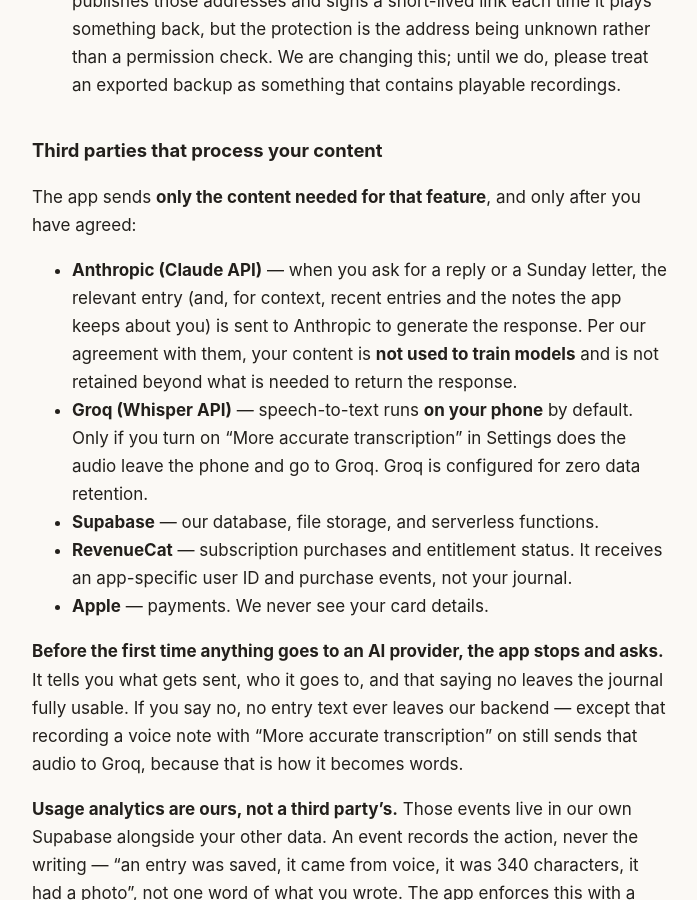
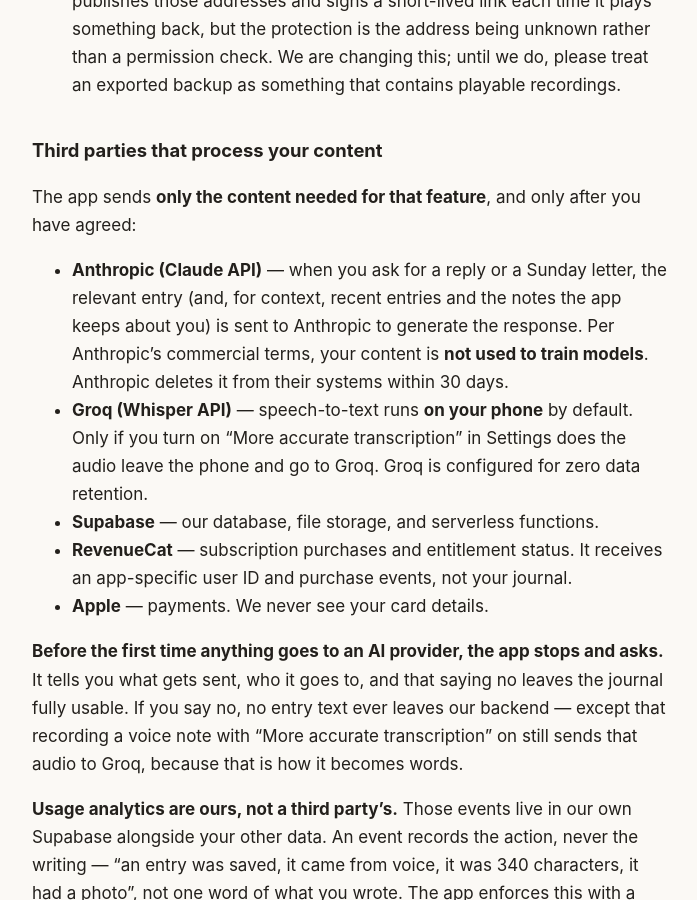
Before and after one commit to danielchen720-ui/twilight-diary-legal, a Jekyll site: the page built from privacy/index.md, in a window 1280 px wide and 900 px high, scrolled down 2527 px. Shown: the whole window, without its empty margins (288-985 px from the left). Built offline with Jekyll 4.4.1, drawn with Linux system fonts in a browser that asks for light colours; some of the changed text lies outside the part shown.

Commit message:
Anthropic 那一条里有半句假话：不训练是真的，"用完就不留"不是
默认保留 30 天（Anthropic 官网逐字："we automatically delete inputs and
outputs on our backend within 30 days of receipt or generation"）。
零保留要另外签协议，我们没有签。

`Per our agreement with them` 也一起改掉：我们走的是标准商用条款，
没有谈过任何一份单独的协议 —— 那个说法会让读的人以为我们争取过额外保护。

正文其余逐字未动。`Last updated` 跟着改成 2026-09-16：
正文变了而日期不变，就是又一次"说法和实情对不上"。

App 仓库里 `docs/privacy-policy-1.0.2.md`（源）和 `docs/privacy-policy.md`
（镜像）同一轮改的同一句话，那边还加了一道闸：政策上那个天数
从厂商引文里解析出来比对，不许再手写第二遍。

```diff
--- a/privacy/index.md
+++ b/privacy/index.md
@@ -91,9 +91,9 @@
 
 - **Anthropic (Claude API)** — when you ask for a reply or a Sunday letter, the
   relevant entry (and, for context, recent entries and the notes the app keeps
-  about you) is sent to Anthropic to generate the response. Per our agreement
-  with them, your content is **not used to train models** and is not retained
-  beyond what is needed to return the response.
+  about you) is sent to Anthropic to generate the response. Per Anthropic's
+  commercial terms, your content is **not used to train models**. Anthropic
+  deletes it from their systems within 30 days.
 - **Groq (Whisper API)** — speech-to-text runs **on your phone** by default. Only
   if you turn on "More accurate transcription" in Settings does the audio leave
   the phone and go to Groq. Groq is configured for zero data retention.
```
Also changed, not shown: other parts of privacy/index.md (+1 -1 lines).
